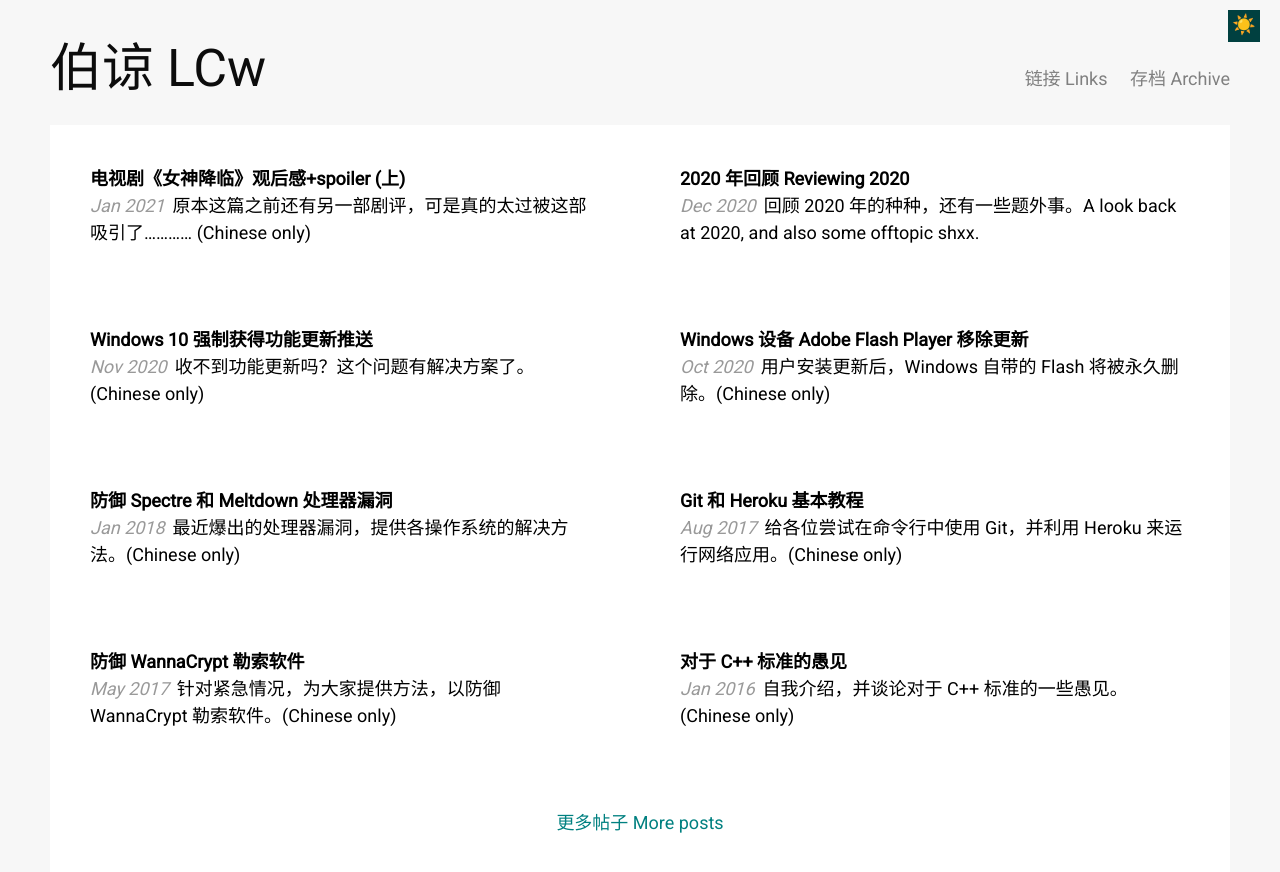
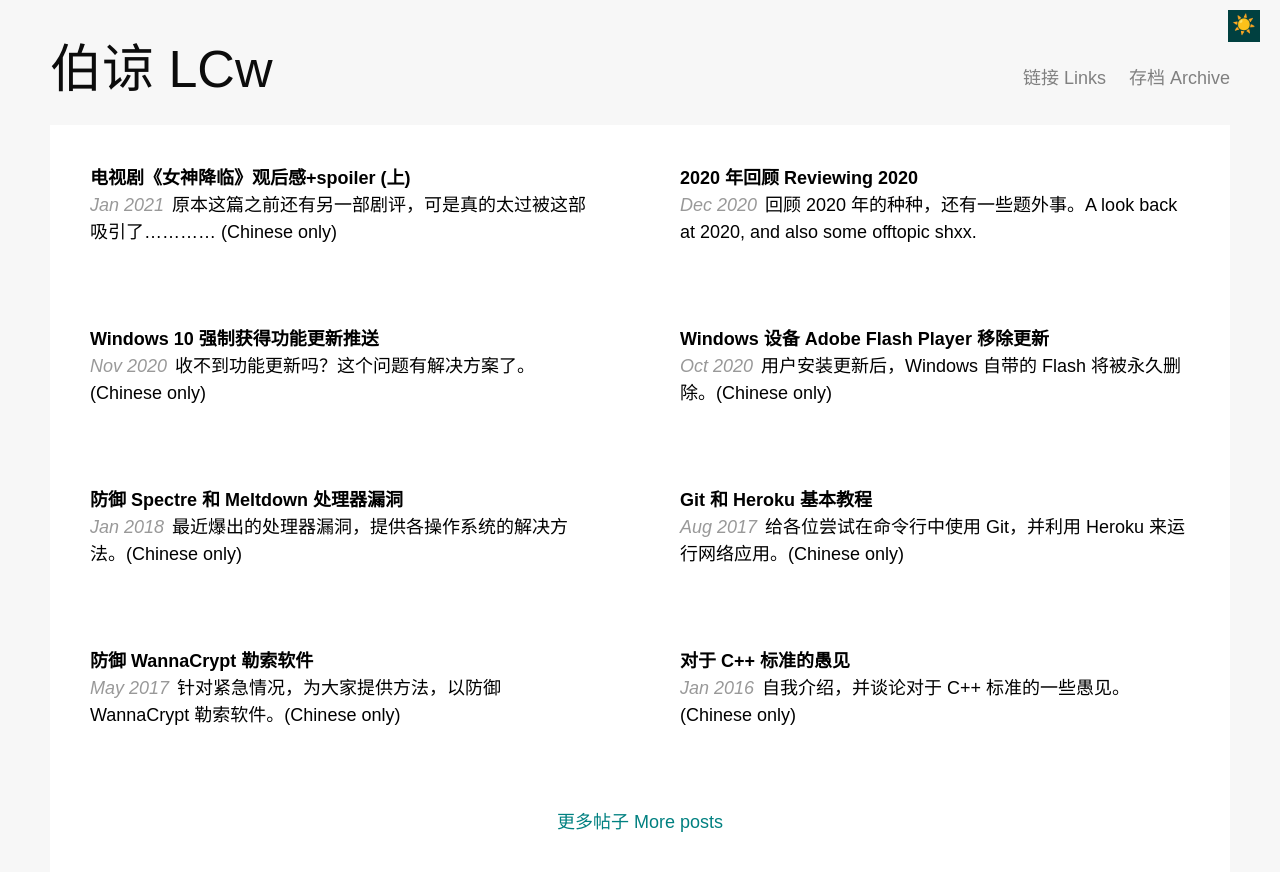
Before and after one commit to win98se/win98se.github.io, a Jekyll site: the page built from index.html, in a window 1280 px wide. Shown: the top 872 px of the page. Built offline with Jekyll 4.4.1, drawn with Linux system fonts in a browser that asks for light colours; some web fonts are replaced.

Commit message:
UI changes 2022-01
I expect not to make UI changes for more than 99 times la............

```diff
--- a/404.htm
+++ b/404.htm
@@ -17,10 +17,6 @@ body {
 	background: #e8eaef linear-gradient(#ffffff, #fefefe 1.375%, #fdfdfd 7.5%, #fcfcfc 15%, #fcfcfe 17.625%, #fcfcfc 19%, #fbfbfb 19.25%, #fbfbfd 23.375%, #fbfbfb 24.375%, #fafcfb 24.625%, #fbfbfb 25%, #fafafa 25.25%, #fafafc 26%, #f9fafc 27%, #fafafc 28.375%, #f9f9fb 28.75%, #f8f9fb 33%, #f8f8fa 34%, #f7f8fa 35%, #f7f8fc 36%, #f7f8fa 36.125%, #f7f9f8 36.25%, #f7f9f6 36.5%, #f7f9f8 36.625%, #f7f8fa 36.875%, #f8f8fa 37.375%, #f7f7f9 37.5%, #f6f7f9 39.625%, #f6f7fb 42.25%, #f5f6fa 42.375%, #f5f6f8 43%, #f6f5fa 45%, #f5f4f9 45.625%, #f4f5f9 46.625%, #f4f5f7 47.75%, #f4f5f9 49%, #f3f4f8 50.25%, #f4f3f8 53.125%, #f4f2f7 53.875%, #f3f2f7 54%, #f2f3f7 54.625%, #f1f2f6 58%, #f0f1f5 61.875%, #eff0f4 65.25%, #f0f1f5 65.5%, #f1f2f6 65.75%, #f0f1f5 65.875%, #eff0f4 66.875%, #eeeff3 70.375%, #eeeff4 75%, #edeef3 75.875%, #edeef2 76.375%, #edeef3 79%, #ecedf2 79.875%, #eaedf2 81.75%, #ecedf1 82%, #ebecf1 86%, #e9ecf1 90%, #ebecf1 90.25%, #eaebf0 90.75%, #ebecf1 99%, #eaebf0 99.125%, #e9eaef 99.5%) 0% 0%/1px 800px repeat-x;
 	color: #575757;
 	margin: 20px;
-}
-
-#pageContainer {
-	max-width: max-content;
 }
 
 #mainTitle {
@@ -92,3 +88,4 @@ if((lang.startsWith("zh"))&&(lang.indexOf("-tw")===-1)&&(lang.indexOf("-hk")===-
 	document.getElementById("errorExplanation").innerHTML="此错误 (HTTP 404 未找到) 意味着您的浏览器可以连接到该网站，但是找不到您想要的网页。该网页可能是暂时无法使用。或者，该网站可能已更改或删除该网页。";
 }
 </script>
+</html>
--- a/_layouts/default.html
+++ b/_layouts/default.html
@@ -1,23 +1,23 @@
 <html lang="zh-Hans">
 <meta http-equiv="Content-Type" content="text/html; charset=UTF-8">
 <meta http-equiv="X-UA-Compatible" content="IE=edge, chrome=1">
-<script>if(typeof ScriptEngine==="function")location="/fuckie.htm";</script>
+<script>(typeof ScriptEngine==="function")&&(location="/fuckie.htm");</script>
 <meta name="viewport" content="width=device-width, initial-scale=1">
 <meta name="robots" content="noindex">{%if page.title%}
 <meta property="og:title" content="{{page.title}}">{%endif%}{%if page.description%}
 <meta property="og:description" content="{{page.description}}">{%endif%}
 <title>{%if page.title%}{{page.title}} &mdash; {%endif%}{{site.title}}</title>
 <style>
-@import url("https://fonts.googleapis.com/css?family=Roboto|Roboto+Mono&display=swap");
+@import url("https://fonts.googleapis.com/css?family=Google+Sans|Roboto+Mono&display=swap");
 
 @font-face {
-	font-family: "A****** 7 Emoji";
-	src: url("https://win98se.bitbucket.io/a7emoji/a7emoji.woff2") format("woff2");
+	font-family: "Twemoji";
+	src: url("https://win98se.bitbucket.io/emjfonts/twemoji.woff2") format("woff2");
 }
 
 * {
 	box-sizing: border-box;
-	font-family: "Roboto", sans-serif, "A****** 7 Emoji";
+	font-family: "Google Sans", sans-serif, "Twemoji";
 	font-size: 18px;
 	line-height: 1.5;
 }
@@ -214,7 +214,7 @@ span.ref:hover {
 
 #modeButton #modeIcon {
 	display: block;
-	font-family: "A****** 7 Emoji";
+	font-family: "Twemoji";
 	font-size: 19px;
 	left: 4px;
 	position: absolute;
--- a/msoseos/contents.js
+++ b/msoseos/contents.js
@@ -1,4 +1,4 @@
-var regex=/(^(19|20)\d\d\-(((0[1-9]|1[0-2])\-([01][1-9]|10|2[0-8]))|((01|0[3-9]|1[0-2])\-(29|30))|((0[13578]|1[02])\-31))$)|(^(19|20)(00|04|08|12|16|20|24|28|32|36|40|44|48|52|56|60|64|68|72|76|80|84|88|92|96)\-02\-29$)/;
+var regex=/(^(19|20)\d\d\-(((0[1-9]|1[0-2])\-([01][1-9]|10|2[0-8]))|((01|0[3-9]|1[0-2])\-(29|30))|((0[13578]|1[02])\-31))$)|(^((19|20)(04|08|12|16|20|24|28|32|36|40|44|48|52|56|60|64|68|72|76|80|84|88|92|96)|2000)\-02\-29$)/;
 
 FormatDate=(date)=>{
 	if(regex.test(date))
--- a/tb/index.htm
+++ b/tb/index.htm
@@ -66,6 +66,7 @@ th {
 }
 </style>
 <select id="language" lang="zh-Hans">
+<option disabled></option>
 <option value="en">English</option>
 <option value="zh-Hans">简体中文</option>
 <option value="zh-Hant">正體中文</option>
```
